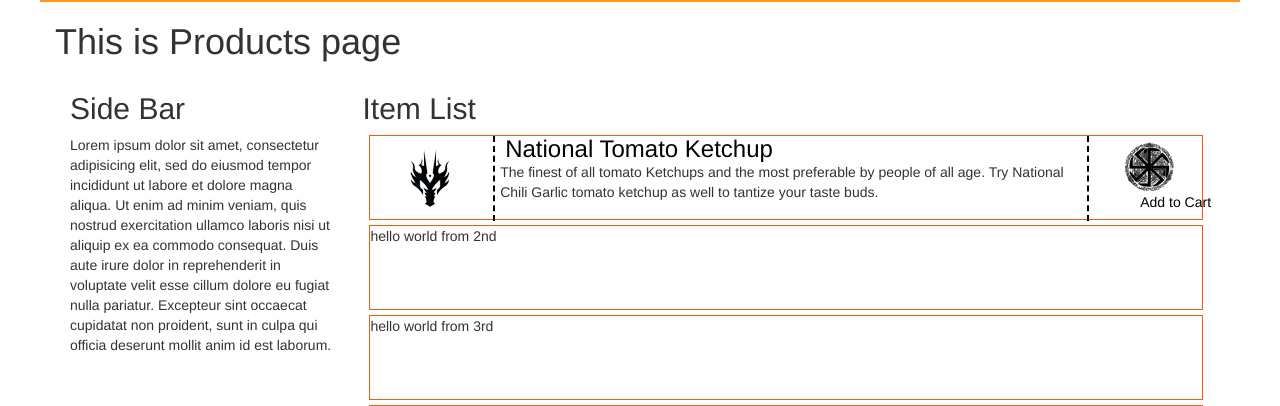
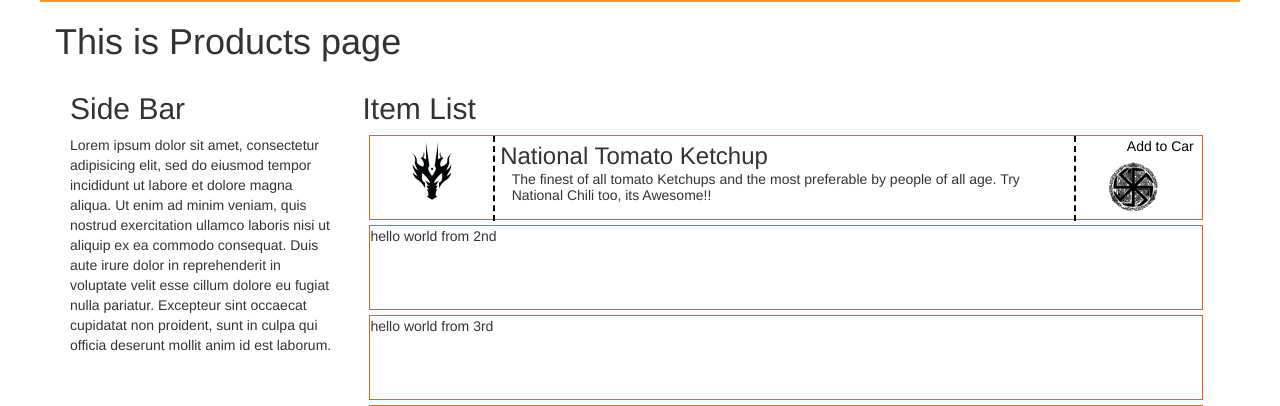
Before and after one commit to hawke-x/tradehub, a PHP site: page /products.php in a window 1280 px wide. Shown: the part 257-663 px from the top of the page. Run offline with PHP 8.4, Linux system fonts and the light colour scheme.

Commit message:
current version of website

```diff
--- a/_/components/php/snippet-all-items.php
+++ b/_/components/php/snippet-all-items.php
@@ -9,13 +9,15 @@
 			     		<img src="../../../images/items/grocery/ketchup_tn.png" alt="spicy ketchup thumbnail">
 					</div><!-- end of image container -->
 
-					<h3>National Tomato Ketchup</h3>
-					<div class="item-details"><p>The finest of all tomato Ketchups and the most preferable by people of all age. Try National Chili Garlic tomato ketchup as well to tantize your taste buds.</p></div>
+					<div class="item-details">
+						<h3>National Tomato Ketchup</h3>
+						<p>The finest of all tomato Ketchups and the most preferable by people of all age. Try National Chili too, its Awesome!!</p>
+					</div>
 
 					<!--ADD TO CART option at end of every Item-->
 					<div class="add-to-cart">
+						<div><a href="#">Add to Car</a></div>
 						<img src="../../../images/logo/add-to-cart_logo.png" alt="Add to Cart"/>
-						<a href="#">Add to Cart</a>
 					</div><!-- ADD to CART area -->
 
 				</div><!-- Item Wrapper ending here -->
--- a/_/css/mystyle.css
+++ b/_/css/mystyle.css
@@ -129,25 +129,34 @@
 			.item-container .div-action .item-content .item-img-cont img{
 					width:auto;
 					height:auto;
-					margin-left:20%;
 					-webkit-transform: translateY(10%);
 					-moz-transform: translateY(10%);
 					transform: translateY(10%);
-					/*float:left;*/
+					margin-left: 50%;
+					transform: translateX(-50%);
 			}
-			.item-container .div-action .item-content h3{
+			/*.item-container .div-action .item-content h3{ //TEMPORARILY Commented as I moved heading inside .ITEM-DETAILS Class
 					display: inline;
 					padding-left: 5px;
 					z-index: 550;
-					/*color:rgba(245,91,11,1);*/
+					//color:rgba(245,91,11,1); originally a comment
 					color: black;
-			}
+			}*/
 			.item-container .div-action .item-content  .item-details{
 				display: inline-block;
-				width: 70%;
+				width: 69%;
+				height: inherit;
+			}
+			.item-container .div-action .item-content  .item-details h3{
+				display: block;
+				line-height: 0;
 			}
 			.item-container .div-action .item-content  .item-details p{
-				display: inline;
+				display: inline-block;
+				padding-left: 2%;
+				padding-top: 1%;
+				font-size: 1em;
+				line-height: initial;
 			}
 
 			/*----ADD TO CART Option after every Item------------------------------------------------------*/
@@ -156,13 +165,13 @@
 				top: 0;
 				position: absolute;
 				height: inherit;
-				width: 15%;
-				margin-left: 5px;
+				width: 14.5%;
 				border-left: 2px dashed black;
 			}
 			.item-container .div-action .item-content .add-to-cart img{
-				margin-left: 28%;
 				margin-top: 5%;
+				margin-left: 50%;
+				transform: translateX(-54%);
 			}
 			.item-container .div-action .item-content .add-to-cart a{/*change the generic effect on links later*/
 				display: block;
```
